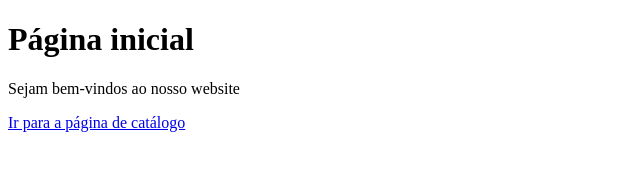
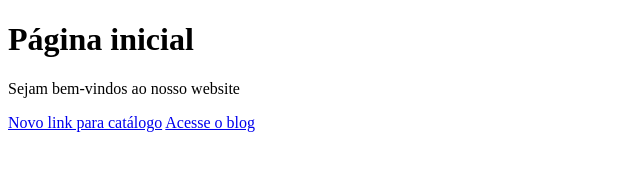
Before and after one commit to alfernabreu/desafio-merge, a plain HTML site: page index.html in a window 1280 px wide. Shown: the full height of the page, 0-640 px from the left. Drawn offline with Linux system fonts and the light colour scheme.

Commit message:
Página blog

```diff
--- a/index.html
+++ b/index.html
@@ -9,6 +9,7 @@
     <body>
         <h1>Página inicial</h1>
         <p>Sejam bem-vindos ao nosso website</p>
-        <a href="catalogo.html">Ir para a página de catálogo</a>
+        <a href="catalogo.html">Novo link para catálogo</a>
+        <a href="blog.html">Acesse o blog</a>
     </body>
 </html>
```
Also changed, not shown: blog.html (added, +11 -0 lines).
